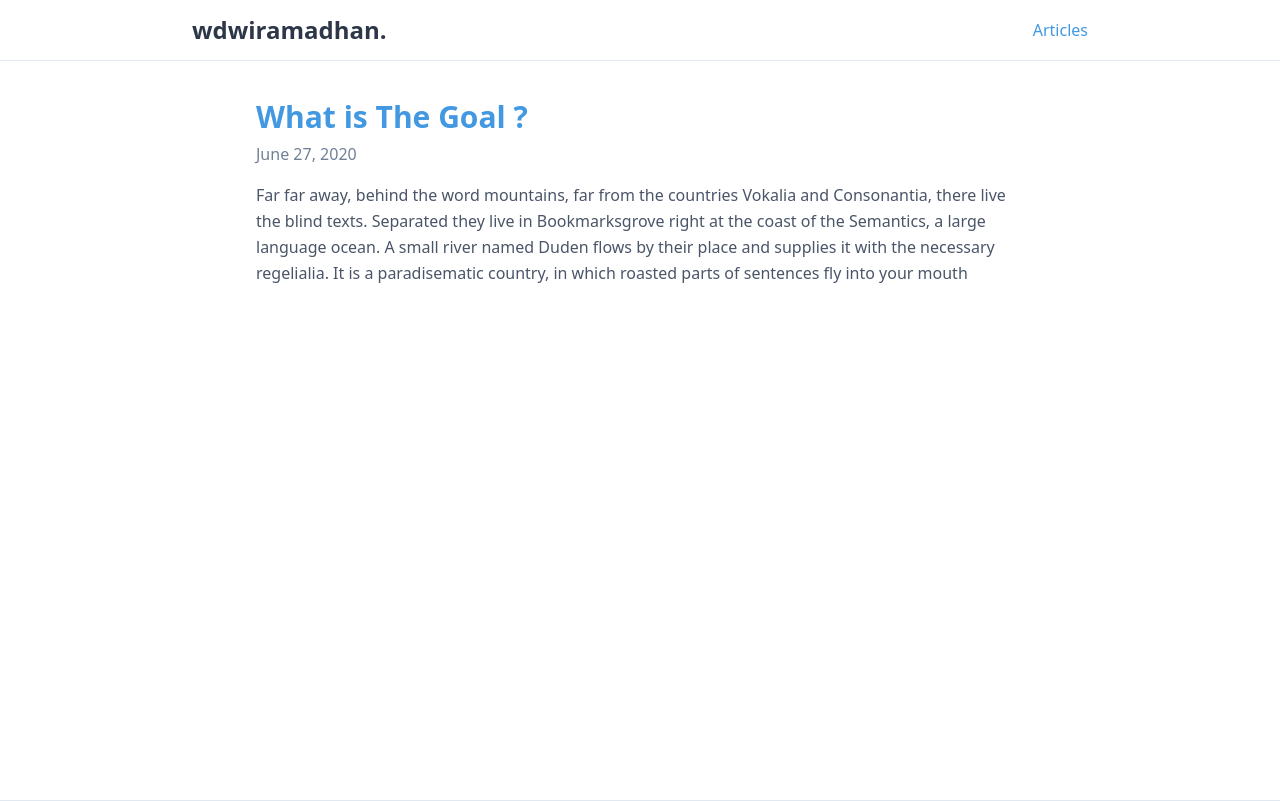
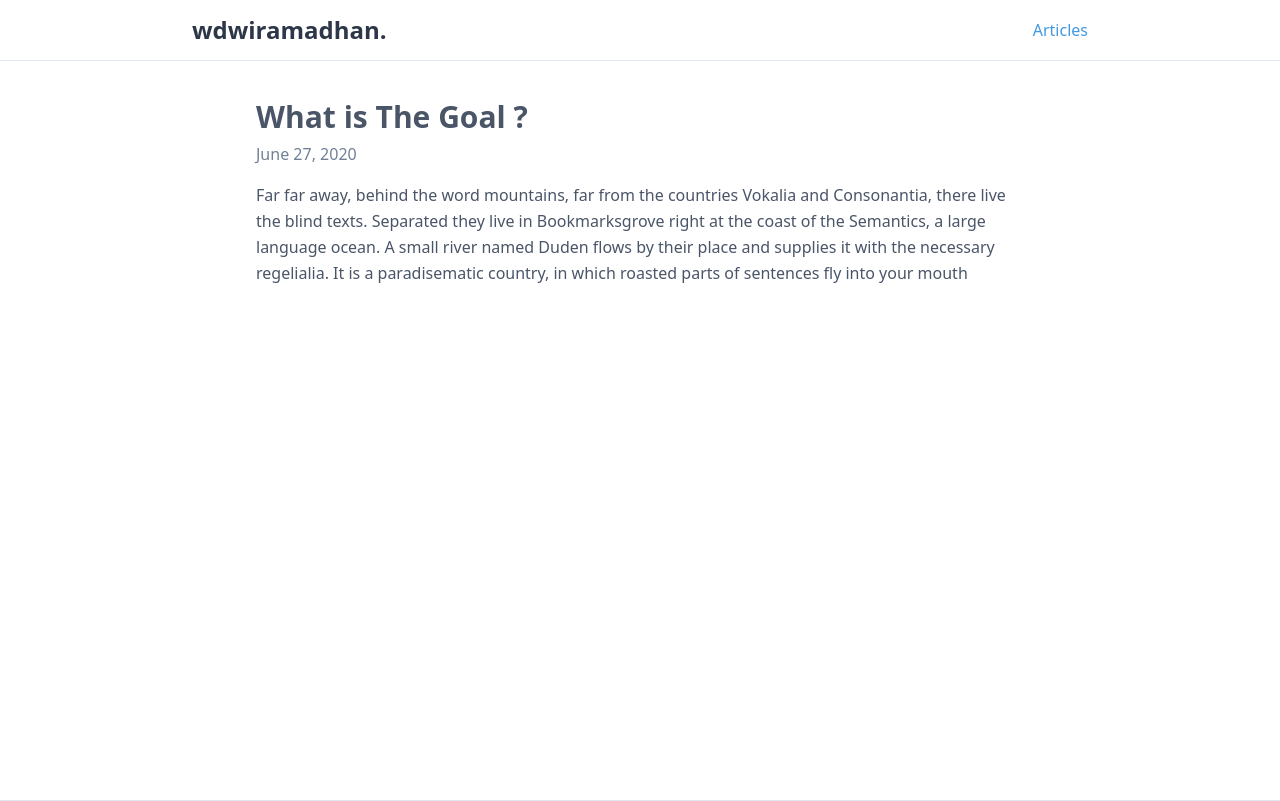
Before and after one commit to wdwiramadhan/wdwiramadhan, a Next.js app: page /posts in a window 1280 px wide. Built offline with nearby package versions, Linux system fonts and the light colour scheme.

Commit message:
change hover color for title

```diff
--- a/components/post-header.js
+++ b/components/post-header.js
@@ -5,7 +5,7 @@ export default function PostHeader({ title, coverImage, date }) {
   return (
     <>
       <div className="max-w-3xl mx-auto">
-        <h1 className="text-xl md:text-2xl leading-relaxed lg:text-3xl font-bold text-gray-800">
+        <h1 className="text-xl md:text-2xl leading-relaxed lg:text-3xl font-bold text-gray-700">
           {title}
         </h1>
         <div className="mb-6 text-md text-gray-600">
--- a/components/posts.js
+++ b/components/posts.js
@@ -7,9 +7,9 @@ export default function Posts({ posts }) {
       <div className="max-w-3xl mx-auto">
         {posts.map((post) => (
           <div key={post.title}>
-            <h3 className="md:text-2xl text-xl leading-relaxed lg:text-3xl font-bold text-blue-500">
+            <h3 className="md:text-2xl text-xl leading-relaxed lg:text-3xl font-bold text-gray-700">
               <Link as={`/post/${post.slug}`} href="/post/[slug]">
-                <a className="hover:underline">{post.title}</a>
+                <a className="hover:text-blue-500">{post.title}</a>
               </Link>
             </h3>
             <div className="text-md mb-4 text-gray-600">
```
